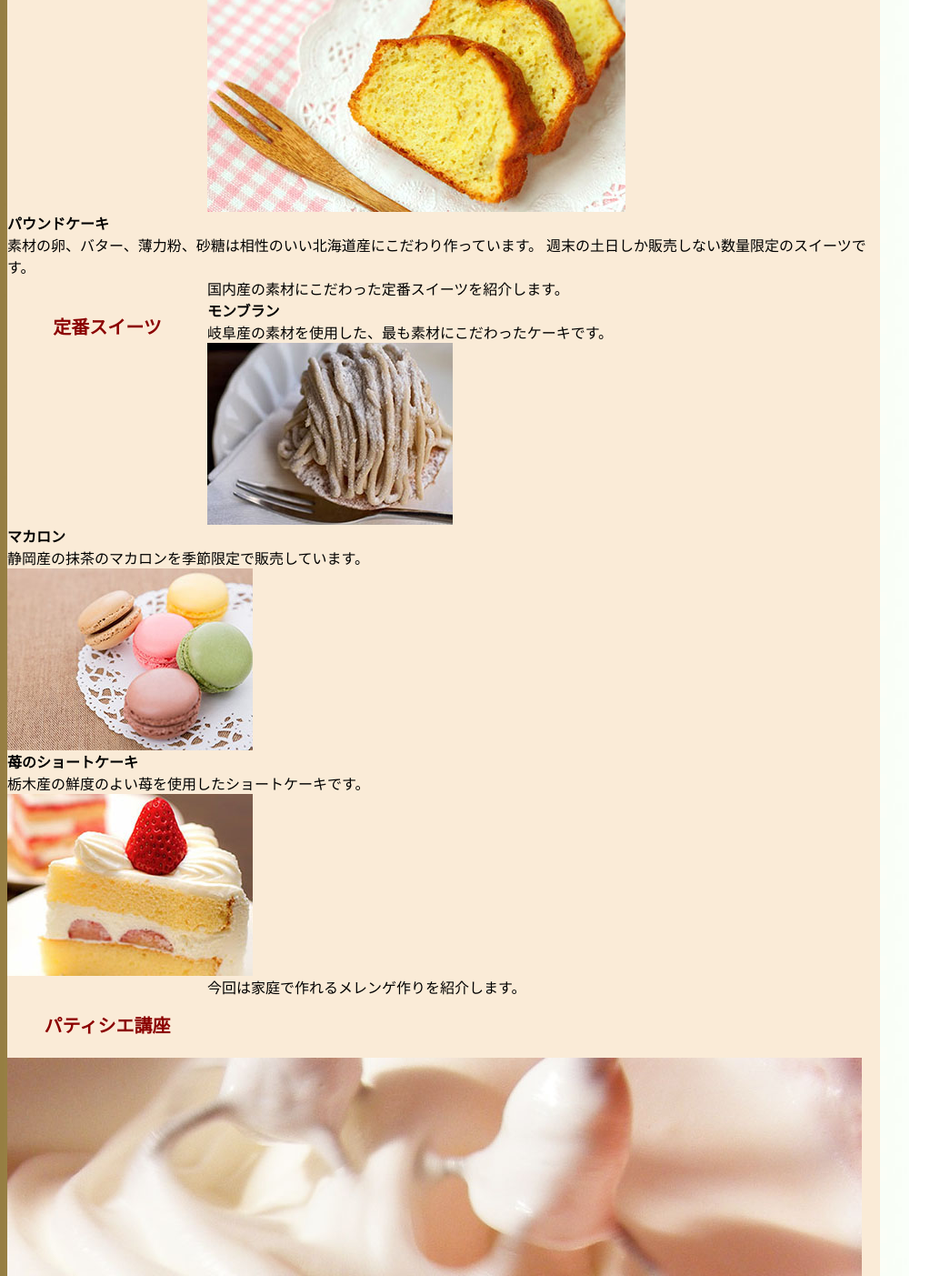
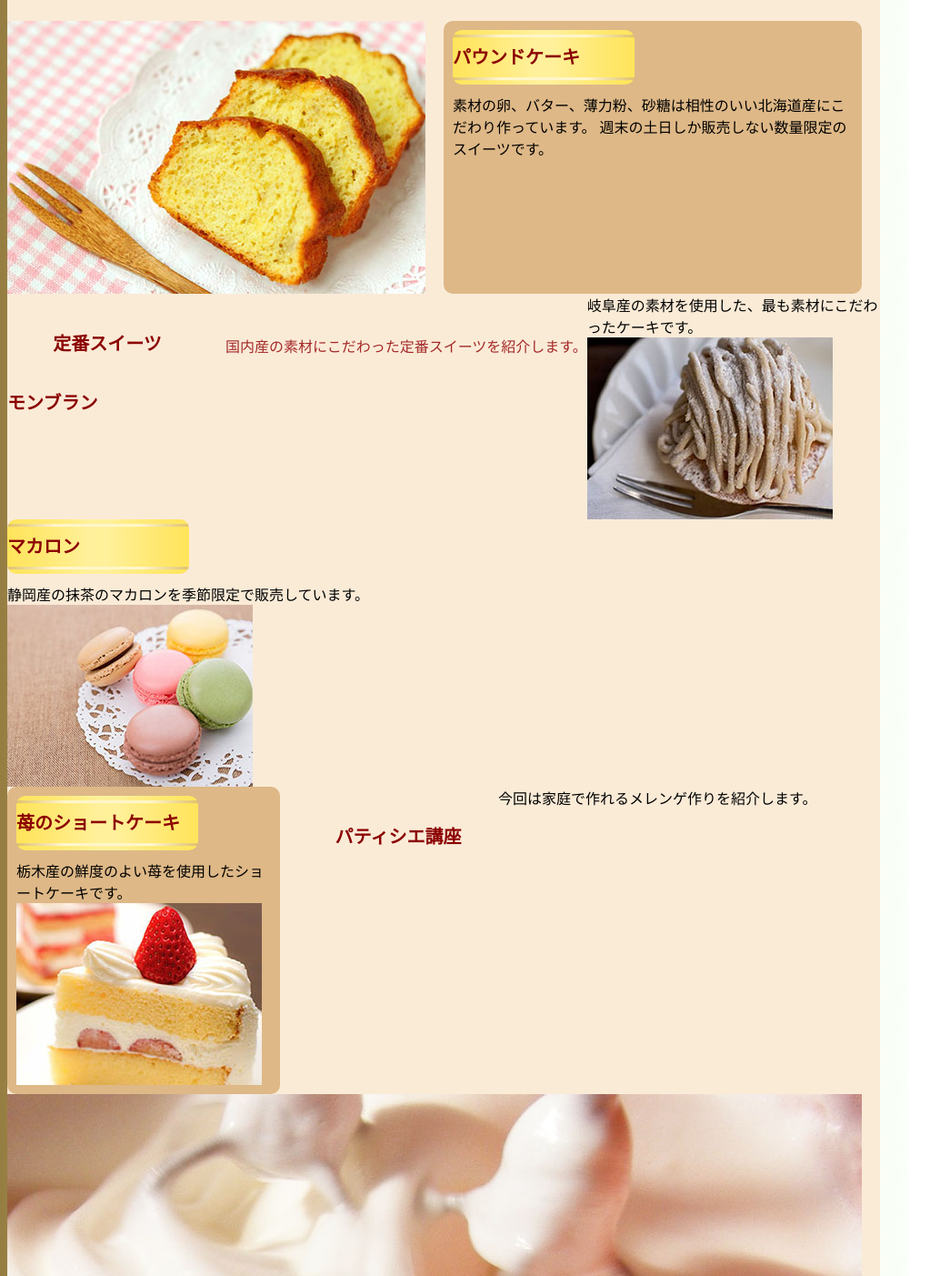
Before and after one commit to Excalibur-Nightfall/Chaptor4, a plain HTML site: page Index.html in a window 1280 px wide. Shown: the part 673-2076 px from the top of the page at 91% size, without its empty margins (0-1023 px from the left). Drawn offline with Linux system fonts and the light colour scheme.

Commit message:
Update style.css

```diff
--- a/style.css
+++ b/style.css
@@ -88,3 +88,43 @@ h3{
   background-image:url(../images/frame.pmg);
   float:left;
 }
+.margin_p{
+  margin-top:45px;
+  margin-left:20px;
+  color:brown;
+  float:left;
+}
+#picup_img{
+  clear:both;
+  margin-right:20px;
+  float:left;
+}
+#picup_p{
+  width:440px;
+  height:280px;
+  padding:10px;
+  margin-right:20px;
+  border-radius:10px;
+  background-color:burlywood;
+  float:left;
+}
+h4{
+  width:200px;
+  height:60px;
+  margin-bottom:10px;
+  font-size:20px;
+  line-height:60px;
+  color:darkred;
+  text-align:centor;
+  border-radius:10px;
+  background-image:url(../images/goldpanel.png)
+}
+#classic{clear:boh;}
+.sweets{
+  width:280px;
+  padding:10px;
+  margin-right:20px;
+  border-radius:10px;
+  background-color:burlywood;
+  float:left;
+}
```
